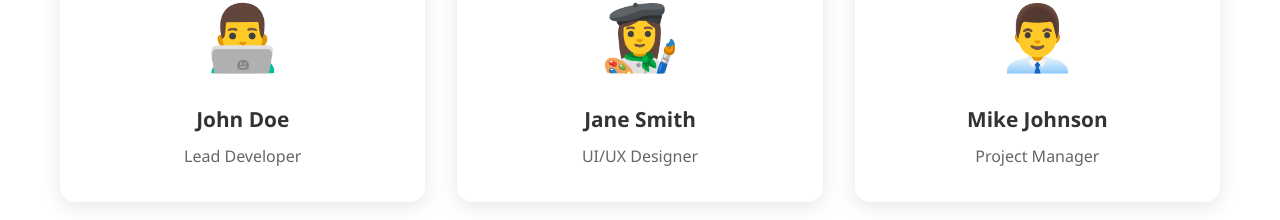
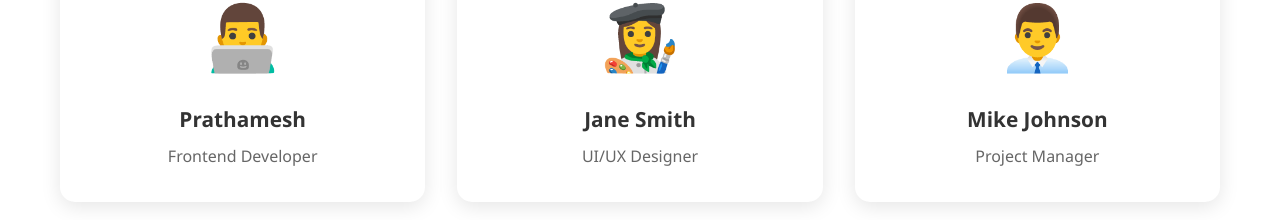
Before and after one commit to PrajaktaPatil3112/interns-repo, a plain HTML site: page about.html in a window 1280 px wide. Shown: the part 1238-1458 px from the top of the page. Drawn offline with Linux system fonts and the light colour scheme.

Commit message:
changes in about file

```diff
--- a/about.html
+++ b/about.html
@@ -70,8 +70,8 @@
                     <div class="team-grid">
                         <div class="team-member">
                             <div class="member-avatar">👨‍💻</div>
-                            <h3>John Doe</h3>
-                            <p>Lead Developer</p>
+                            <h3>Prathamesh</h3>
+                            <p>Frontend Developer</p>
                         </div>
                         <div class="team-member">
                             <div class="member-avatar">👩‍🎨</div>
```
